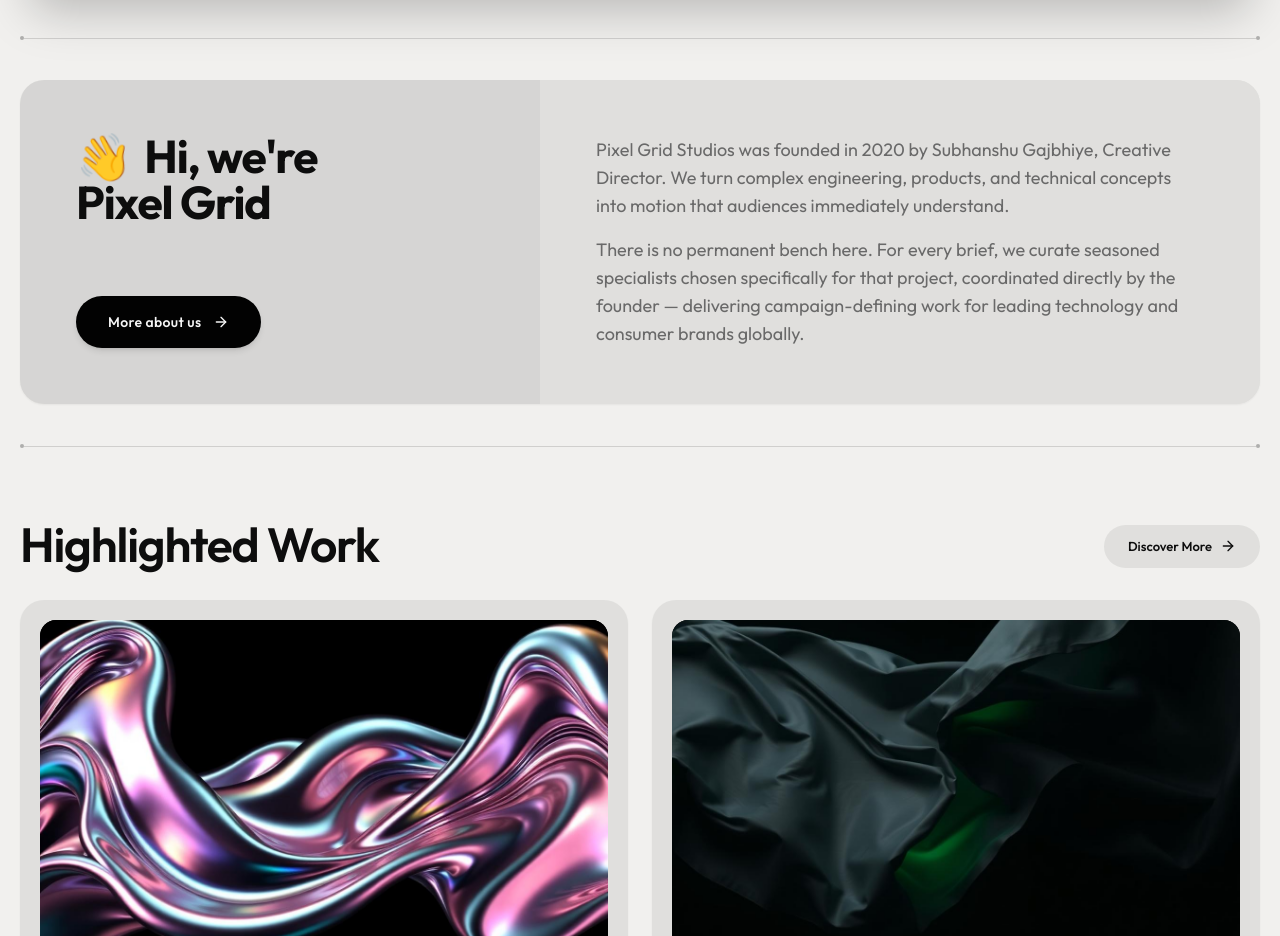
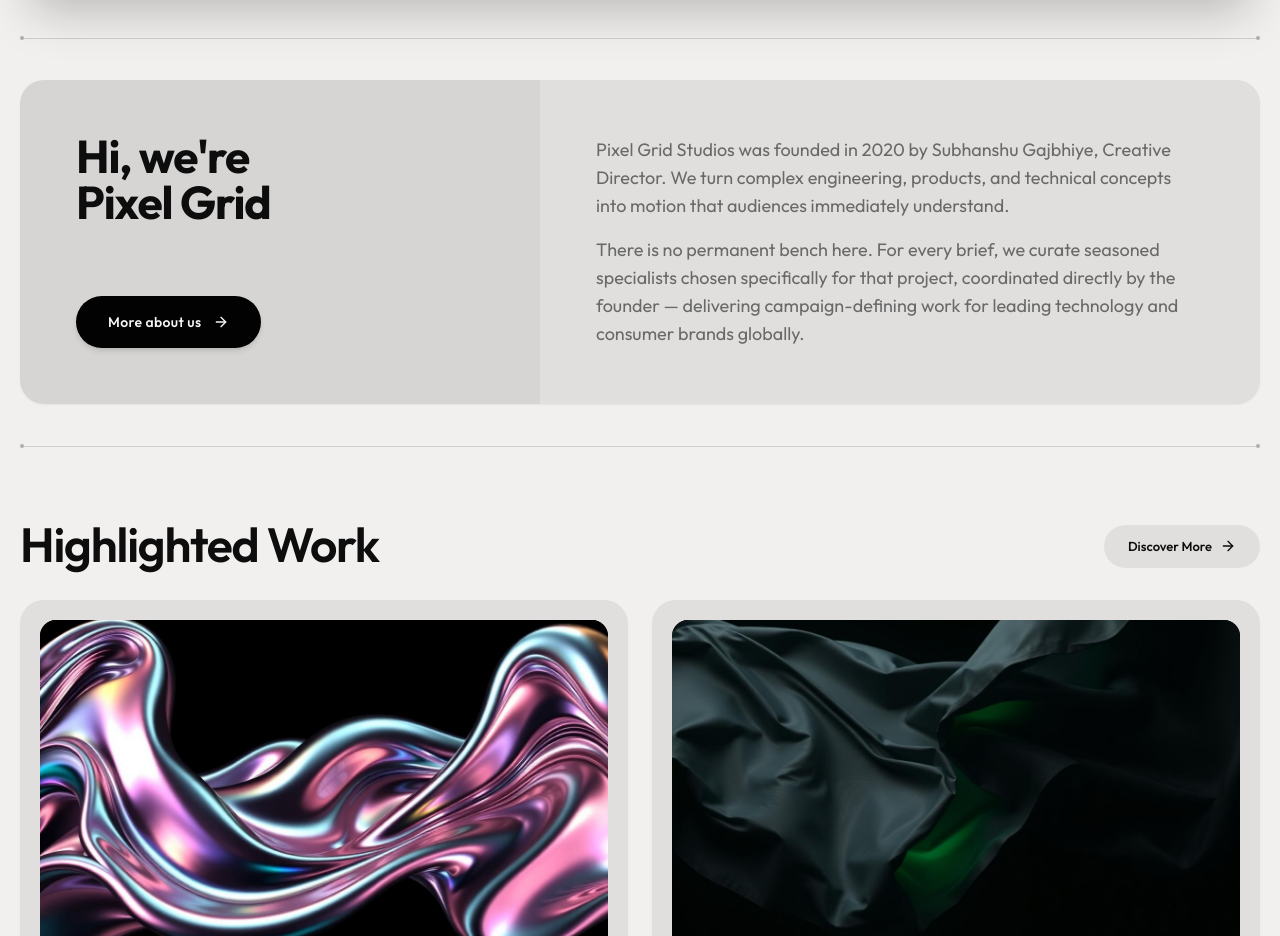
Before and after one commit to pixelgridstudios/PGS-Website-v1, a React (Vite) app: page / in a window 1280 px wide. Shown: the part 780-1716 px from the top of the page. Built offline with nearby package versions, Linux system fonts and the light colour scheme.

Commit message:
feat: remove waving hand emoji from greeting

```diff
--- a/src/pages/Home.tsx
+++ b/src/pages/Home.tsx
@@ -125,10 +125,7 @@ export const Home: React.FC = () => {
             <div className="p-8 sm:p-10 lg:p-12 xl:p-14 flex flex-col justify-between gap-8 bg-black/[0.045] dark:bg-black/30 text-brand-foreground">
               <div>
                 <h2 className="font-display text-3xl sm:text-4xl lg:text-[40px] xl:text-[46px] font-bold tracking-tight text-brand-foreground leading-[1.1]">
-                  <span className="flex items-center whitespace-nowrap">
-                    <span className="animate-wave mr-2.5 sm:mr-3 inline-block select-none">👋</span>
-                    <span>Hi, we're</span>
-                  </span>
+                  <span className="block whitespace-nowrap">Hi, we're</span>
                   <span className="block mt-1 sm:mt-1.5 whitespace-nowrap">Pixel Grid</span>
                 </h2>
               </div>
```
